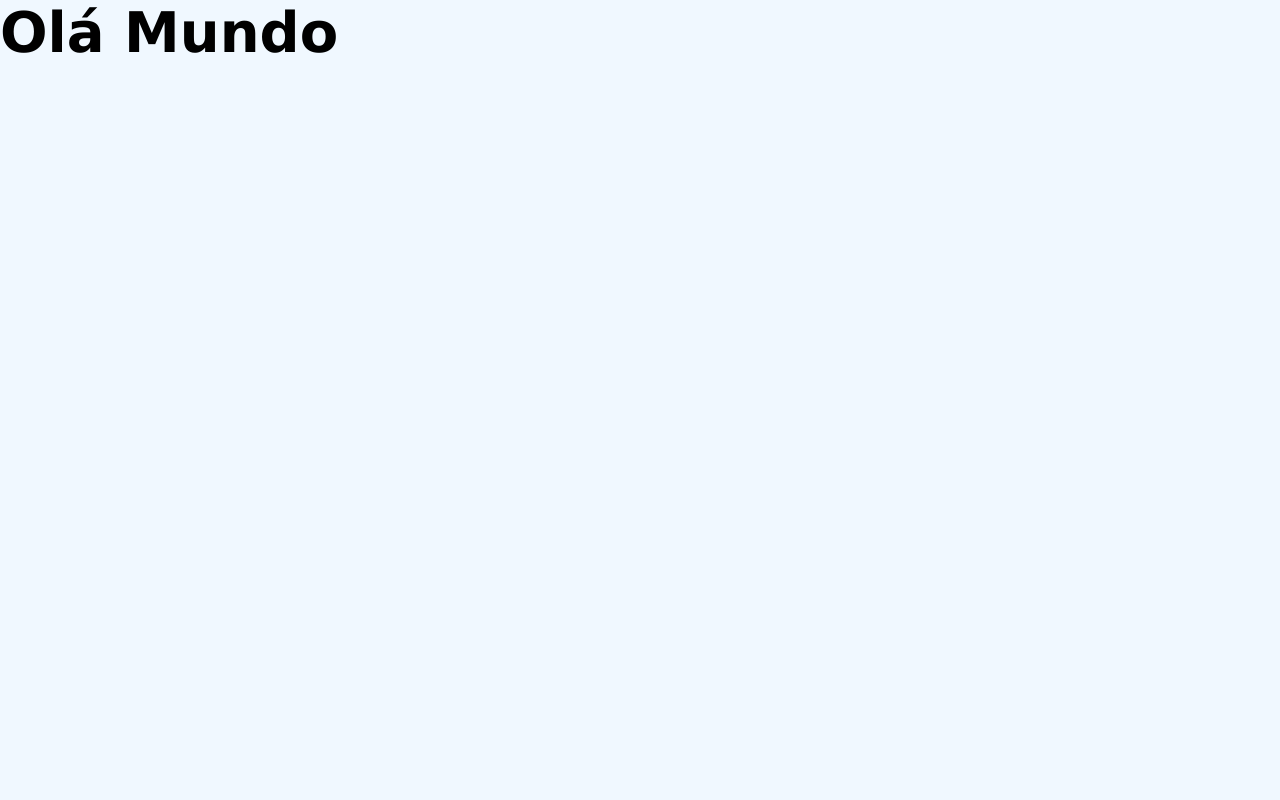
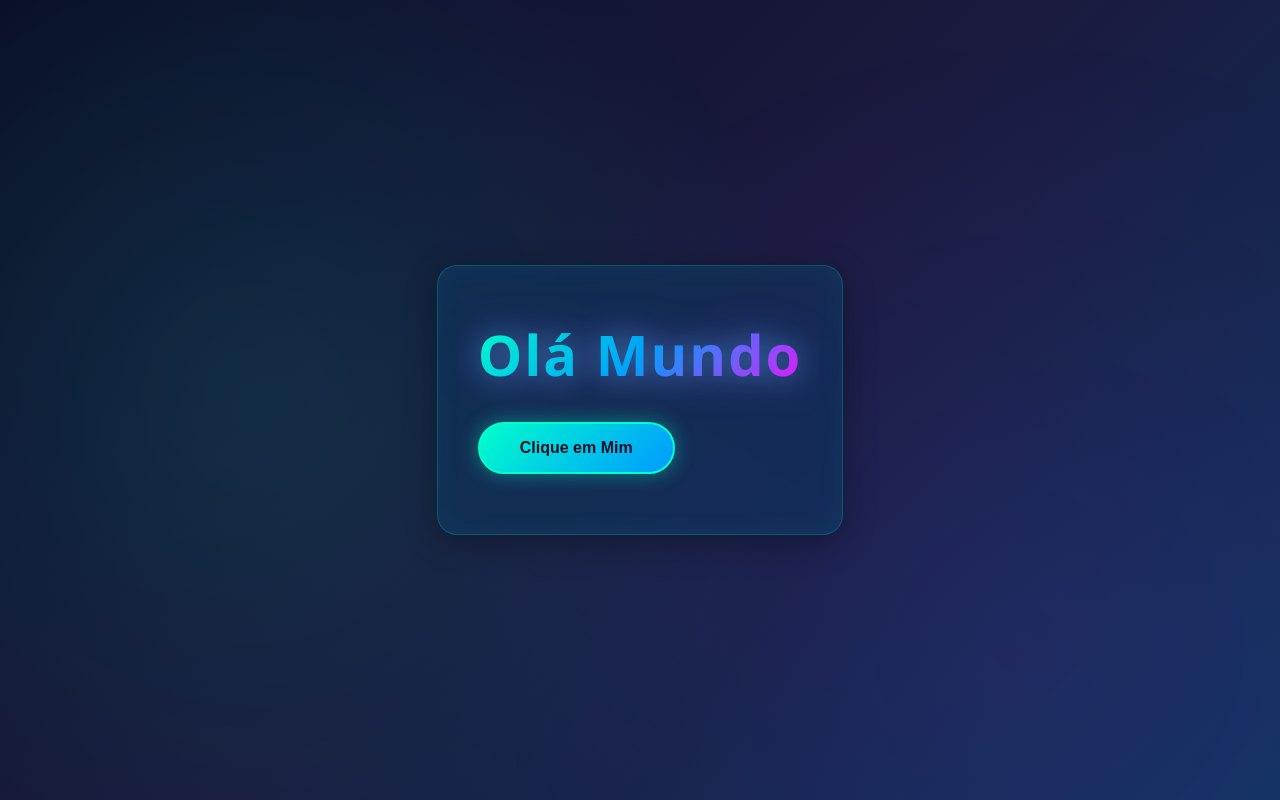
Before and after one commit to adriano83dev/ProjectTest2, a plain HTML site: page teste.html in a window 1280 px wide. Drawn offline with Linux system fonts and the light colour scheme.

Commit message:
finalizei a primeira parte desse projeto

```diff
--- a/style.css
+++ b/style.css
@@ -1,12 +1,138 @@
-*{
-    margin:0 ;
+* {
+    margin: 0;
     padding: 0;
     box-sizing: border-box;
 }
-body{
-    background-color: aliceblue;
+
+body {
+    background: linear-gradient(135deg, #0a0e27 0%, #1a1a3e 50%, #0f3460 100%);
+    min-height: 100vh;
+    font-family: 'Segoe UI', Tahoma, Geneva, Verdana, sans-serif;
+    display: flex;
+    justify-content: center;
+    align-items: center;
+    overflow: hidden;
+    position: relative;
 }
-h1{
-    font-family: Verdana, Geneva, Tahoma, sans-serif;
+
+/* Efeito de fundo animado */
+body::before {
+    content: '';
+    position: fixed;
+    top: 0;
+    left: 0;
+    width: 100%;
+    height: 100%;
+    background: radial-gradient(circle at 20% 50%, rgba(0, 255, 200, 0.1) 0%, transparent 50%),
+                radial-gradient(circle at 80% 80%, rgba(138, 43, 226, 0.1) 0%, transparent 50%);
+    pointer-events: none;
+    z-index: 1;
+}
+
+h1 {
     font-size: 56px;
+    font-weight: 700;
+    text-align: center;
+    background: linear-gradient(135deg, #00ffcc 0%, #0099ff 50%, #ff00ff 100%);
+    -webkit-background-clip: text;
+    -webkit-text-fill-color: transparent;
+    background-clip: text;
+    text-shadow: 0 0 30px rgba(0, 255, 204, 0.3);
+    position: relative;
+    z-index: 2;
+    animation: glow 3s ease-in-out infinite, float 4s ease-in-out infinite;
+    letter-spacing: 2px;
 }
+
+/* Animação de brilho */
+@keyframes glow {
+    0%, 100% {
+        filter: drop-shadow(0 0 10px rgba(0, 255, 204, 0.5));
+    }
+    50% {
+        filter: drop-shadow(0 0 20px rgba(138, 43, 226, 0.8));
+    }
+}
+
+/* Animação de flutuação */
+@keyframes float {
+    0%, 100% {
+        transform: translateY(0px);
+    }
+    50% {
+        transform: translateY(-20px);
+    }
+}
+
+/* Botão Futurista */
+button {
+    padding: 15px 40px;
+    font-size: 16px;
+    font-weight: 600;
+    border: 2px solid #00ffcc;
+    background: linear-gradient(135deg, #00ffcc 0%, #0099ff 100%);
+    color: #0a0e27;
+    border-radius: 50px;
+    cursor: pointer;
+    transition: all 0.3s ease;
+    position: relative;
+    overflow: hidden;
+    box-shadow: 0 0 20px rgba(0, 255, 204, 0.4);
+    margin-top: 20px;
+    z-index: 2;
+}
+
+button::before {
+    content: '';
+    position: absolute;
+    top: -50%;
+    left: -50%;
+    width: 200%;
+    height: 200%;
+    background: radial-gradient(circle, rgba(255, 255, 255, 0.3) 0%, transparent 70%);
+    opacity: 0;
+    transition: opacity 0.5s ease;
+    z-index: -1;
+}
+
+button:hover {
+    transform: scale(1.05);
+    box-shadow: 0 0 40px rgba(0, 255, 204, 0.8),
+                inset 0 0 20px rgba(0, 255, 204, 0.3);
+    border-color: #0099ff;
+    background: linear-gradient(135deg, #0099ff 0%, #ff00ff 100%);
+}
+
+button:hover::before {
+    opacity: 1;
+}
+
+button:active {
+    transform: scale(0.98);
+}
+
+/* Classe para container */
+.container {
+    background: rgba(15, 52, 96, 0.6);
+    padding: 60px 40px;
+    border-radius: 20px;
+    border: 1px solid rgba(0, 255, 204, 0.2);
+    box-shadow: 0 8px 32px rgba(0, 0, 0, 0.3),
+                inset 0 0 30px rgba(0, 255, 204, 0.05);
+    backdrop-filter: blur(10px);
+    max-width: 600px;
+    animation: slideIn 0.8s ease-out;
+    position: relative;
+    z-index: 2;
+}
+
+@keyframes slideIn {
+    from {
+        opacity: 0;
+        transform: translateY(30px);
+    }
+    to {
+        opacity: 1;
+        transform: translateY(0);
+    }
+}
--- a/teste.html
+++ b/teste.html
@@ -7,6 +7,9 @@
     <title>Olá mundo Teste 2</title>
 </head>
 <body>
-    <h1>Olá Mundo</h1>
+    <div class="container">
+        <h1>Olá Mundo</h1>
+        <button>Clique em Mim</button>
+    </div>
 </body>
 </html>
```
